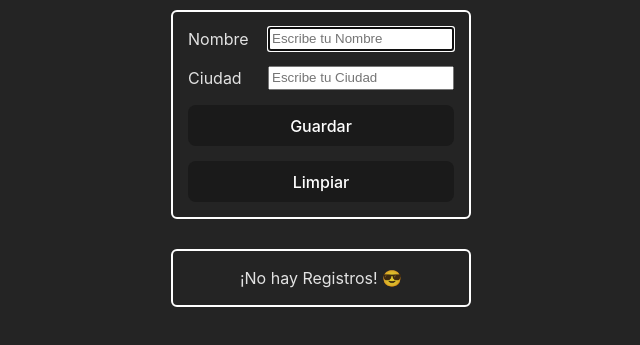
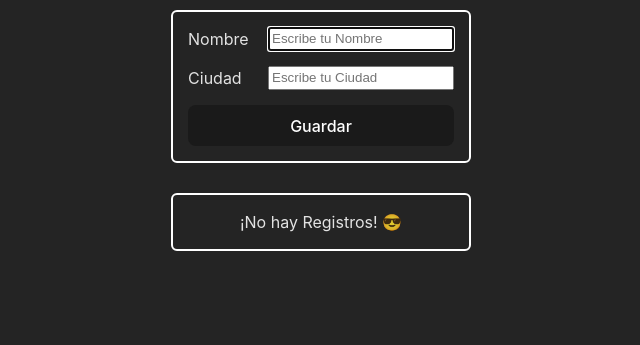
Before and after one commit to BlasCT/StudentList-JS-Vainilla, a plain HTML site: page index.html in a window 1280 px wide. Shown: the part 147-492 px from the top of the page, without its empty margins (319-959 px from the left). Drawn offline with Linux system fonts and the light colour scheme.

Commit message:
Student List, JS,HTML Y CSS

```diff
--- a/index.html
+++ b/index.html
@@ -36,7 +36,6 @@
         <!--Recuerda hidden es para que se mantenga oculto-->
         <input type="hidden" id="studentId" value="" />
         <button type="submit">Guardar</button>
-        <button type="reset">Limpiar</button>
       </form>
       <div id="studentList" class="student_list student_card">
         ¡No hay Registros! 😎
```
